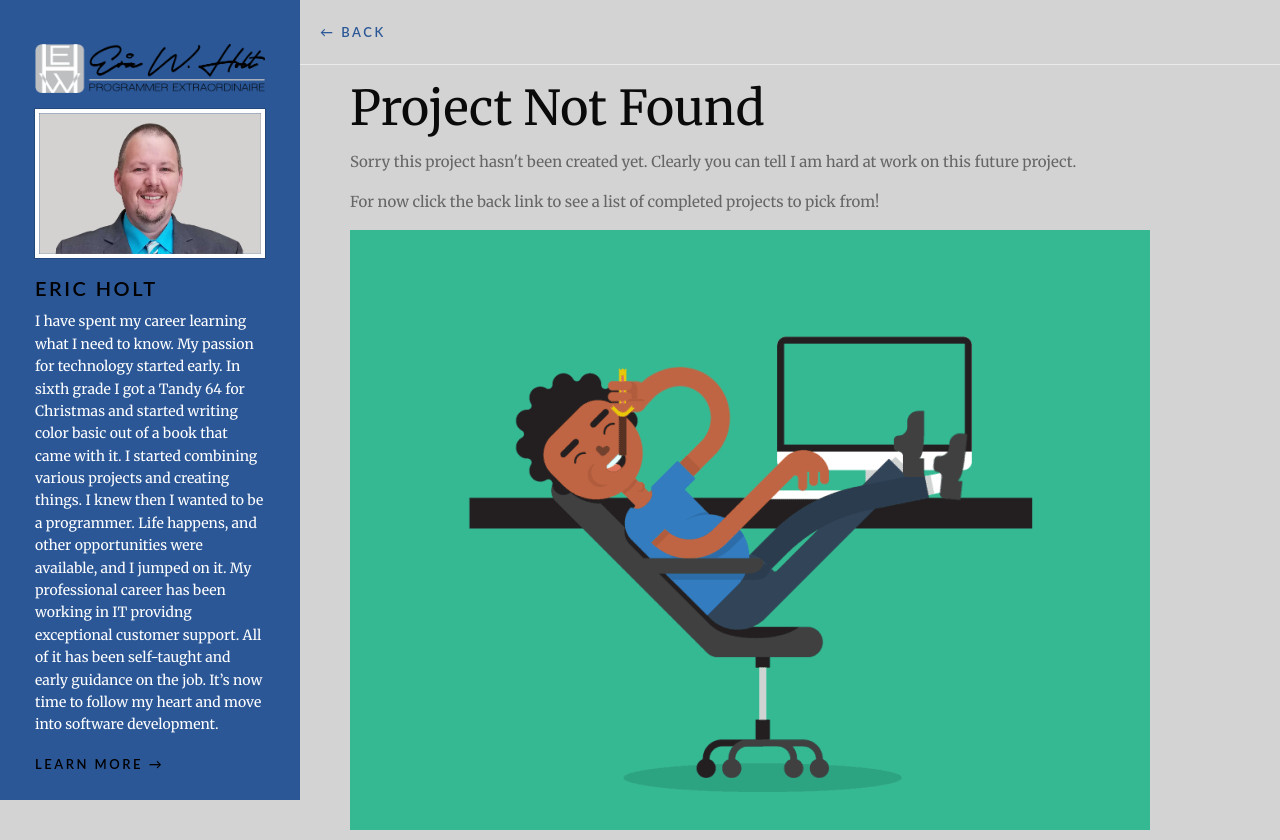
After one commit to ericwholt/tech-degree-project-6, a Node server app: page /project in a window 1280 px wide. The commit adds this page. Run offline with Node 20, Linux system fonts and the light colour scheme.

Commit message:
Update readme, added comments to app.js, and add project-not-found pug

```diff
--- a/app.js
+++ b/app.js
@@ -3,43 +3,65 @@ const data = require('./data.json');
 const {
     projects
 } = data;
-
 const app = express();
 
+// Add static resources for portfolio
 app.use('/static', express.static('public'));
+
+// Initialize view engine using pug
 app.set('view engine', 'pug');
 
+// Route for index page
 app.get('/', (req, res) => {
     res.render('index', {
         projects: projects
     });
 });
 
+// Route for the about page
 app.get('/about', (req, res) => {
     res.render('about');
 });
 
+// Route for project pages
 app.get('/project/:id', (req, res) => {
     const {
         id
     } = req.params;
-    res.render('project', {
-        project: projects[id]
-    });
+    if (id < projects.length) {
+        res.render('project', {
+            project: projects[id]
+        });
+    } else {
+        res.redirect('/project-not-found');
+    }
 });
 
+// Route project - This leads to project not found.
+app.get('/project', (req, res) => {
+    res.render('project-not-found');
+});
+
+// Route for the about page
+app.get('/project-not-found', (req, res) => {
+    res.render('project-not-found');
+});
+
+// Route not found error
 app.use((req, res, next) => {
     const err = new Error('Not Found');
     err.status = 404;
     next(err);
 });
 
+// Error Handling to show error.pug
 app.use((err, req, res, next) => {
     res.locals.error = err;
     res.status(err.status);
     res.render('error');
 });
 
+// Have app to listen for browser requests.
 app.listen(3000, () => {
     console.log('The application is running on localhost:3000');
 });
--- a/public/css/style.css
+++ b/public/css/style.css
@@ -134,10 +134,18 @@ a:hover {
 }
 
 .portfolio-index .cell {
+  -webkit-transition: all 500ms ease-in-out;
+  -moz-transition: all 500ms ease-in-out;
+  -o-transition: all 500ms ease-in-out;
+  transition: all 500ms ease-in-out;
   margin-bottom: 15px;
 }
 
 .portfolio-index .cell:hover {
+  -webkit-transition: all 500ms ease-in-out;
+  -moz-transition: all 500ms ease-in-out;
+  -o-transition: all 500ms ease-in-out;
+  transition: all 500ms ease-in-out;
   -webkit-transform: scale(1.3);
   -ms-transform: scale(1.3);
   transform: scale(1.3);
@@ -149,13 +157,22 @@ a:hover {
 }
 
 .portfolio-index .cell h5 {
+  -webkit-transition: opacity 200ms ease-out .5s;
+  -moz-transition: opacity 200ms ease-out .5s;
+  -o-transition: opacity 200ms ease-out .5s;
+  transition: opacity 200ms ease-out .5s;
   text-align: center;
   letter-spacing: 1px;
   color: #000;
 }
 
 .portfolio-index .cell:hover h5 {
-  display: none;
+  -webkit-transition: opacity 0s ease-in;
+  -moz-transition: opacity 0s ease-in;
+  -o-transition: opacity 0s ease-in;
+  transition: opacity 0s ease-in;
+  text-align: center;
+  opacity: 0;
 }
 
 .portfolio-meta {
--- a/views/layout.pug
+++ b/views/layout.pug
@@ -35,6 +35,8 @@ html(class="no-js" lang="en" dir="ltr")
         block sidebar
           br
           .cell.shrink
+            img(src='/static/img/eric-holt-logo.png')
+            p
             img.thumbnail(src='/static/img/eric-holt-550x350px.png')
           .cell.auto
             h5 Eric Holt
--- /dev/null
+++ b/views/project-not-found.pug
@@ -0,0 +1,10 @@
+extends layout.pug
+
+block content
+    nav.grid-container.portfolio-breadcrumb
+        a(href='/') ← Back
+    .portfolio-index
+        h1 Project Not Found
+        p Sorry this project hasn't been created yet. Clearly you can tell I am hard at work on this future project.
+        p For now click the back link to see a list of completed projects to pick from!
+        img(src='/static/img/programming.gif')
```
Also changed, not shown: views/error.pug (+4 -4 lines), README.md, public/img/eric-holt-logo.png (added), public/img/programming.gif (added).
